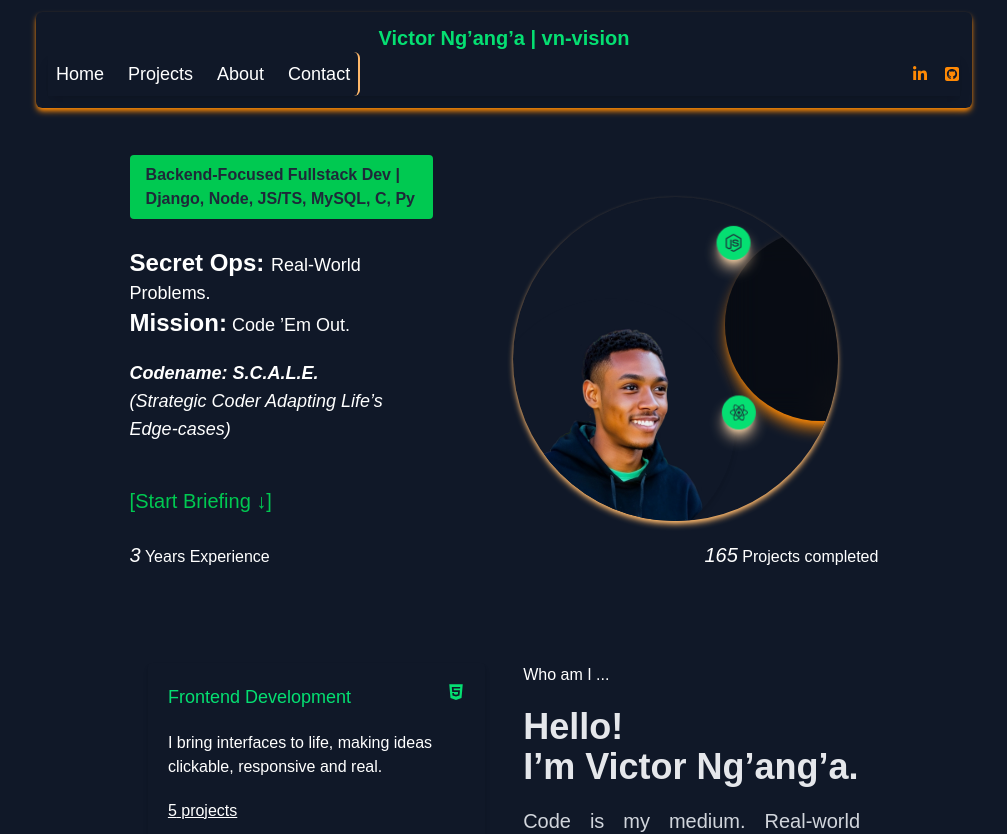
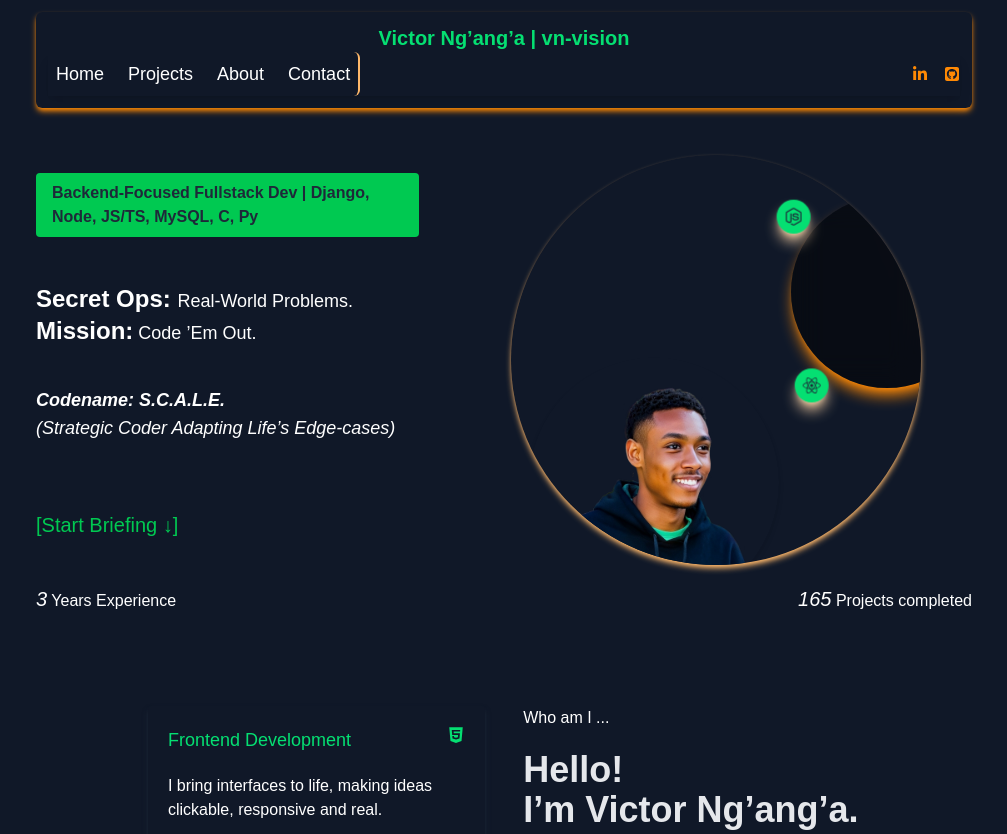
Before and after one commit to vn-vision/my-portfolio, a Next.js app: page / in a window 1280 px wide. Shown: the top 834 px of the page, without its empty margins (136-1143 px from the left). Built offline with nearby package versions, Linux system fonts and the light colour scheme.

Commit message:
A few adjustments to improve UX

```diff
--- a/src/app/(pages)/projects/page.tsx
+++ b/src/app/(pages)/projects/page.tsx
@@ -4,7 +4,7 @@ import {projects} from '@/app/data/MyProjects';
 
 function MyProjects() {
   return (
-    <div className="flex flex-col gap-10 w-full lg:w-[80%] m-auto my-[10%] h-screen overflow-y-auto p-5">
+    <div className="flex flex-col gap-10 w-full lg:w-[80%] m-auto my-[10%] h-fit overflow-y-auto p-5">
       {/* Header */}
       <div className="text-center">
         <h1 className="text-4xl font-bold">Latest Missions</h1>
--- a/src/app/components/FieldCard.tsx
+++ b/src/app/components/FieldCard.tsx
@@ -9,7 +9,7 @@ type FieldCardProps = {
 }
 function FieldCard({title, description, projects, icon: Icon}: FieldCardProps) {
   return (
-    <div className='w-full h-fit rounded flex flex-col gap-5 shadow-md bg-gray-900 p-5 hover:bg-gray-600'>
+    <div className='w-full h-fit rounded flex flex-col gap-5 shadow-md shadow-gray-800 bg-gray-900 p-5 hover:bg-gray-600 active:bg-gray-600'>
     <span className='text-lg text-green-400 flex justify-between'>
         <h2>{title}</h2>
         <Icon />
--- a/src/app/page.tsx
+++ b/src/app/page.tsx
@@ -10,7 +10,7 @@ export default function Home() {
   return (
     <div className="flex flex-col w-full lg:w-[80%] m-auto min-h-screen overflow-y-auto p-3 scroll-smooth">
       <Navbar />
-      <div className="flex flex-col gap-5 justify-evenly w-full h-fit m-auto my-[10%] md:my-[5%] lg:w-[80%]">
+      <div className="flex flex-col gap-5 justify-evenly w-full h-fit m-auto my-[10%] md:my-[5%]">
         {/* Left Section */}
         <div className="flex flex-col-reverse md:flex-row gap-10 w-full m-auto ">
           <div className="flex flex-col gap-5 justify-evenly">
@@ -23,9 +23,9 @@ export default function Home() {
           </div>
 
           {/* Profile Image with Animated Horizontal Halo */}
-          <div className="flex justify-center w-full">
+          <div className="flex justify-center w-full md:w-[80%]">
             <div className="bg-gray-900 shadow-md shadow-orange-300 w-full md:w-[80%] aspect-square mt-auto rounded-full overflow-hidden relative flex items-center justify-center">
-              <div className="relative w-[200px] h-[200px] md:w-[250px] md:h-[250px] left-[-20%] top-[20%]">
+              <div className="relative w-[200px] h-[200px] md:w-[250px] md:h-[250px] left-[-20%] top-[20%] md:left-[-15%] md:top-[30%]">
                 <Image
                   src="/images/menhanced.png"
                   fill
```
